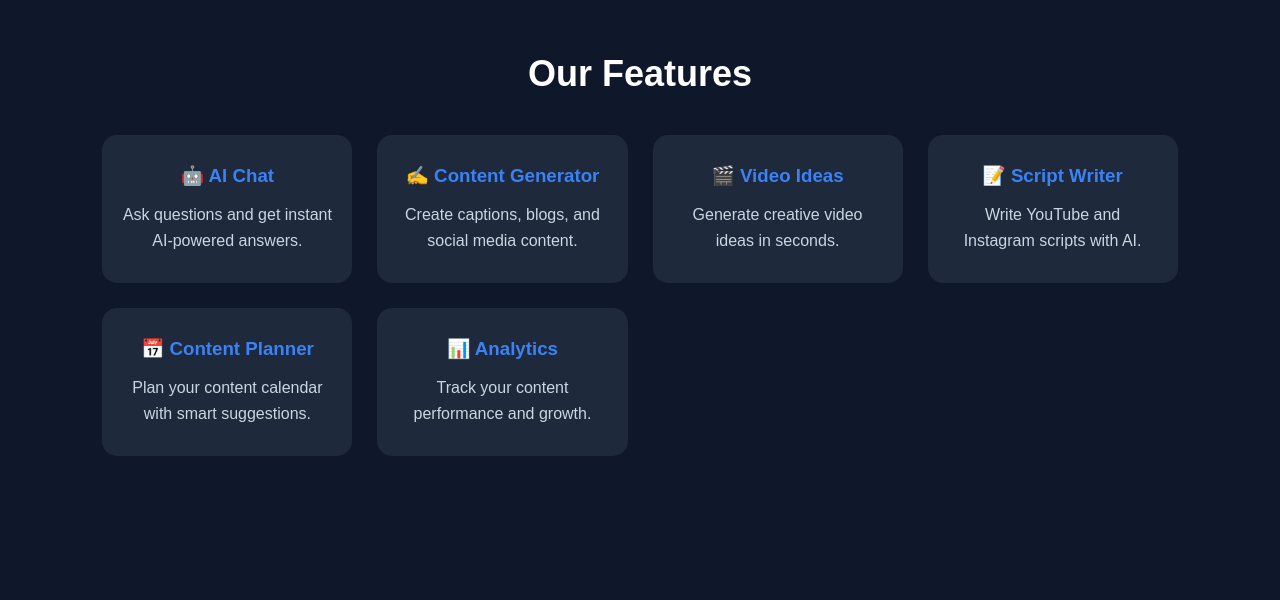
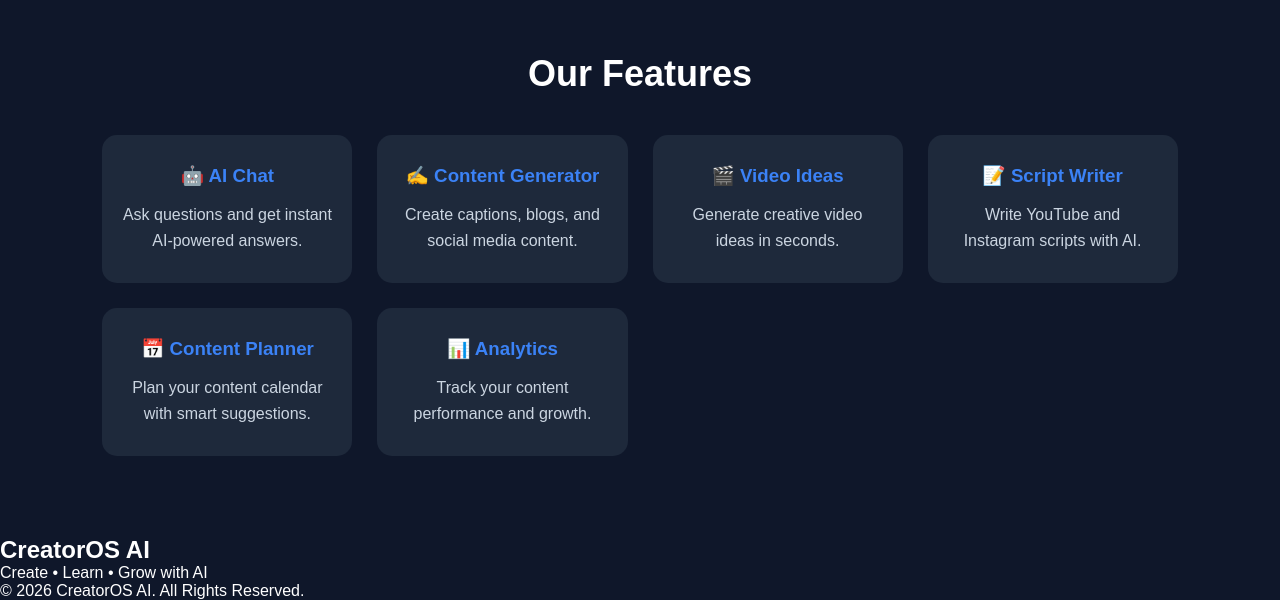
Before and after one commit to creatorosai-dev/CreatorOS-AI, a plain HTML site: page index.html in a window 1280 px wide. Shown: the part 775-1375 px from the top of the page. Before the commit the page ends 1311 px from the top, so only its background shows below. Drawn offline with Linux system fonts and the light colour scheme.

Commit message:
Update index.html

```diff
--- a/index.html
+++ b/index.html
@@ -75,5 +75,19 @@
 
     <script src="app.js"></script>
 
+    <footer>
+
+    <h2>CreatorOS AI</h2>
+
+    <p>
+        Create • Learn • Grow with AI
+    </p>
+
+    <p class="copyright">
+        © 2026 CreatorOS AI. All Rights Reserved.
+    </p>
+
+    </footer>
+
 </body>
 </html>
```
